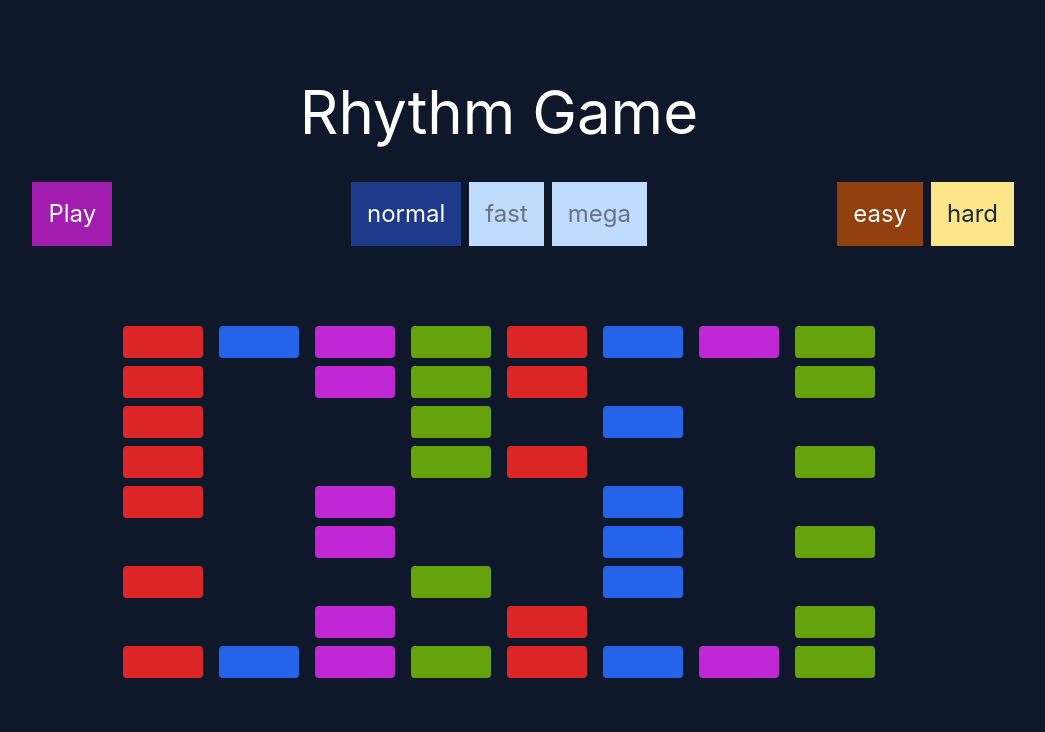
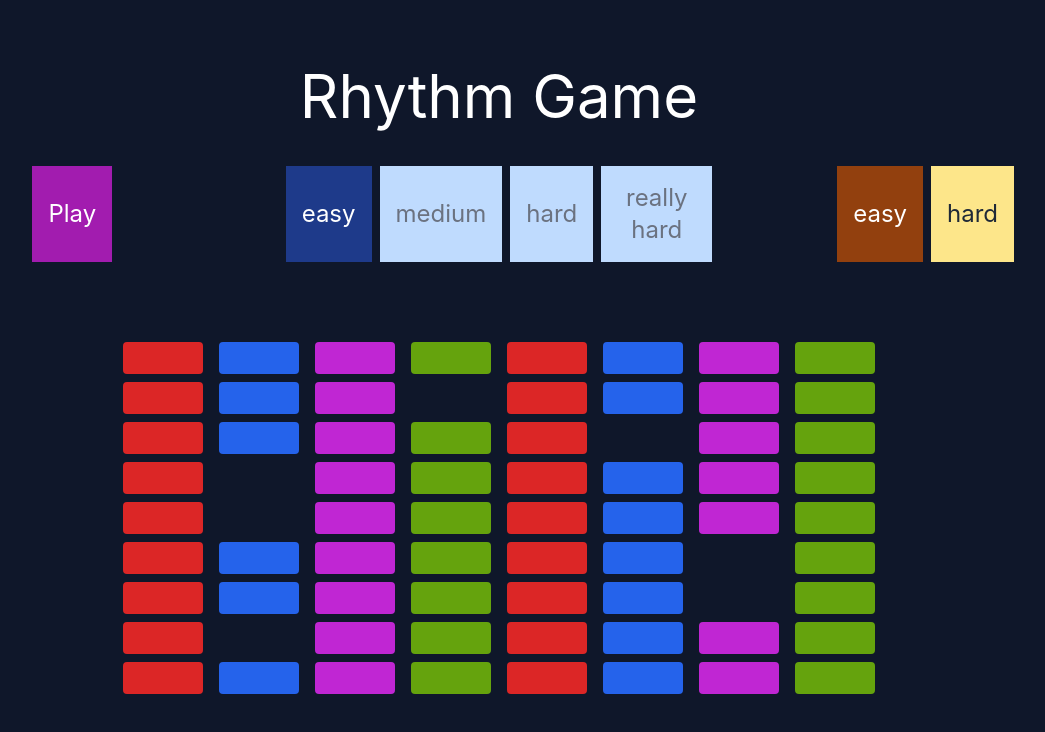
Before and after one commit to samklevin/rhythm, a React (Create React App) app: page / in a window 1280 px wide. Shown: the top 732 px of the page, without its empty margins (141-1186 px from the left). Built offline with nearby package versions, Linux system fonts and the light colour scheme.

Commit message:
user controls difficulty

```diff
--- a/src/App.js
+++ b/src/App.js
@@ -8,11 +8,18 @@ import { sixteenthDuration } from "./musicUtils";
 import SongSettings from "./components/SongSettings";
 import SongDisplay from "./components/SongDisplay";
 
+const difficultyToTempo = {
+  0: 56,
+  1: 62,
+  2: 68,
+  3: 74,
+};
+
 function App() {
   const [isPlaying, setIsPlaying] = useState(false);
   const [transportTime, setTransportTime] = useState(null);
   const [hits, setHits] = useState([]);
-  const [tempo, setTempo] = useState(56);
+  const [difficulty, setDifficulty] = useState(0);
   const [resolution, setResolution] = useState(8);
   const [viewingResults, setViewingResults] = useState(false);
   const [lockedAt, setLockedAt] = useState();
@@ -21,7 +28,7 @@ function App() {
   const startPlaying = async () => {
     setIsPlaying(true);
     await Tone.start();
-    Tone.Transport.bpm.value = tempo;
+    Tone.Transport.bpm.value = difficultyToTempo[difficulty];
     Tone.Transport.start();
   };
 
@@ -41,7 +48,10 @@ function App() {
     );
     const lockedAtSeconds = Tone.Transport.getSecondsAtTime(lockedAt);
 
-    if (currentSeconds - lockedAtSeconds > sixteenthDuration(tempo)) {
+    if (
+      currentSeconds - lockedAtSeconds >
+      sixteenthDuration(difficultyToTempo[difficulty])
+    ) {
       setLockedAt(null);
     }
   }, [transportTime]);
@@ -66,13 +76,13 @@ function App() {
           </div>
         ) : (
           <SongSettings
-            tempo={tempo}
-            setTempo={setTempo}
+            difficulty={difficulty}
+            setDifficulty={setDifficulty}
             resolution={resolution}
             setResolution={setResolution}
-            songRef={songRef}
             isPlaying={isPlaying}
             startPlaying={startPlaying}
+            songRef={songRef}
           />
         )}
         <SongDisplay
@@ -86,6 +96,7 @@ function App() {
         endSong={endSong}
         setTransportTime={setTransportTime}
         resolution={resolution}
+        difficulty={difficulty}
         songRef={songRef}
       />
       {isPlaying && (
--- a/src/components/SongSettings.js
+++ b/src/components/SongSettings.js
@@ -3,18 +3,21 @@ import { generateSong } from "../songMaker";
 
 const SongSettings = ({
   isPlaying,
-  tempo,
-  setTempo,
+  difficulty,
+  setDifficulty,
   resolution,
   setResolution,
+  startPlaying,
   songRef,
-  startPlaying,
 }) => {
-  const updateTempo = (tempo) => () => setTempo(tempo);
+  const updateDifficulty = (difficulty) => () => {
+    setDifficulty(difficulty);
+    songRef.current = generateSong(resolution, difficulty);
+  };
 
-  const updateSongIndex = (index) => () => {
-    setResolution(index);
-    songRef.current = generateSong(index);
+  const updateResolution = (resolution) => () => {
+    setResolution(resolution);
+    songRef.current = generateSong(resolution, difficulty);
   };
 
   return (
@@ -31,39 +34,49 @@ const SongSettings = ({
       </div>
       <div className="w-1/3 flex justify-center space-x-2">
         <button
-          onClick={updateTempo(56)}
+          onClick={updateDifficulty(0)}
           className={`${
-            tempo === 56
+            difficulty === 0
               ? "bg-blue-900 text-white"
               : "bg-blue-200 text-gray-500"
           } text-2xl p-4 `}
         >
-          normal
+          easy
         </button>
         <button
-          onClick={updateTempo(68)}
+          onClick={updateDifficulty(1)}
           className={`${
-            tempo === 68
+            difficulty === 1
               ? "bg-blue-900 text-white"
               : "bg-blue-200 text-gray-500"
           } text-2xl p-4 `}
         >
-          fast
+          medium
         </button>
         <button
-          onClick={updateTempo(80)}
+          onClick={updateDifficulty(2)}
           className={`${
-            tempo === 80
+            difficulty === 2
               ? "bg-blue-900 text-white"
               : "bg-blue-200 text-gray-500"
           } text-2xl p-4 `}
         >
-          mega
+          hard
+        </button>
+        <button
+          onClick={updateDifficulty(3)}
+          className={`${
+            difficulty === 3
+              ? "bg-blue-900 text-white"
+              : "bg-blue-200 text-gray-500"
+          } text-2xl p-4 `}
+        >
+          really hard
         </button>
       </div>
       <div className="w-1/3 flex justify-center space-x-2">
         <button
-          onClick={updateSongIndex(8)}
+          onClick={updateResolution(8)}
           className={`${
             resolution === 8
               ? "bg-amber-800 text-white"
@@ -73,7 +86,7 @@ const SongSettings = ({
           easy
         </button>
         <button
-          onClick={updateSongIndex(16)}
+          onClick={updateResolution(16)}
           className={`${
             resolution === 16
               ? "bg-amber-800 text-white"
--- a/src/components/SongSynth.js
+++ b/src/components/SongSynth.js
@@ -1,7 +1,13 @@
 import React, { useEffect, useRef } from "react";
 import * as Tone from "tone";
 
-const SongSynth = ({ endSong, setTransportTime, resolution, songRef }) => {
+const SongSynth = ({
+  endSong,
+  setTransportTime,
+  difficulty,
+  resolution,
+  songRef,
+}) => {
   const synthRef = useRef();
 
   useEffect(() => {
@@ -28,7 +34,7 @@ const SongSynth = ({ endSong, setTransportTime, resolution, songRef }) => {
         songSynth.triggerAttackRelease(value.note, "16n", time);
       }
     }, songRef.current).start(0);
-  }, [resolution]);
+  }, [resolution, difficulty]);
 
   return <></>;
 };
--- a/src/songMaker.js
+++ b/src/songMaker.js
@@ -59,15 +59,32 @@ const addTimeValues = (song) =>
     time: `${Math.floor(i / 16)}:${Math.floor((i % 16) / 4)}:${i % 4}`,
   }));
 
-export const makeSong = (song) => {
+const restsByResolutionAndDifficulty = {
+  8: {
+    0: 1,
+    1: 2,
+    2: 3,
+    3: 4,
+  },
+  16: {
+    0: 2,
+    1: 4,
+    2: 6,
+    3: 9,
+  },
+};
+
+export const makeSong = (song, difficulty) => {
+  const restCount = restsByResolutionAndDifficulty[song.length][difficulty];
+
   const notes = serializedNotes(song);
 
-  const firstLevel = insertRests(_.reverse(serializedNotes(song)), 3);
-  const secondLevel = insertRests(serializedNotes(song), 5);
-  const thirdLevel = insertRests(_.shuffle(serializedNotes(song)), 6);
-  const fourthLevel = insertRests(serializedNotes(song), 6);
+  const firstLevel = insertRests(_.reverse(serializedNotes(song)), restCount);
+  const secondLevel = insertRests(serializedNotes(song), restCount);
+  const thirdLevel = insertRests(_.shuffle(serializedNotes(song)), restCount);
+  const fourthLevel = insertRests(serializedNotes(song), restCount);
   const fifthLevel = reverseRests(_.reverse([...notes]), fourthLevel);
-  const sixthLevel = insertRests(serializedNotes(song), 9);
+  const sixthLevel = insertRests(serializedNotes(song), restCount);
   const seventhLevel = reverseRests(
     _.shuffle(serializedNotes(song)),
     sixthLevel
@@ -97,6 +114,6 @@ export const getTheme = (resolution) => {
   return _.shuffle(songsAtResolution)[0];
 };
 
-export const generateSong = (resolution = 16) => {
-  return makeSong(getTheme(resolution));
+export const generateSong = (resolution = 16, difficulty = 0) => {
+  return makeSong(getTheme(resolution), difficulty);
 };
```
